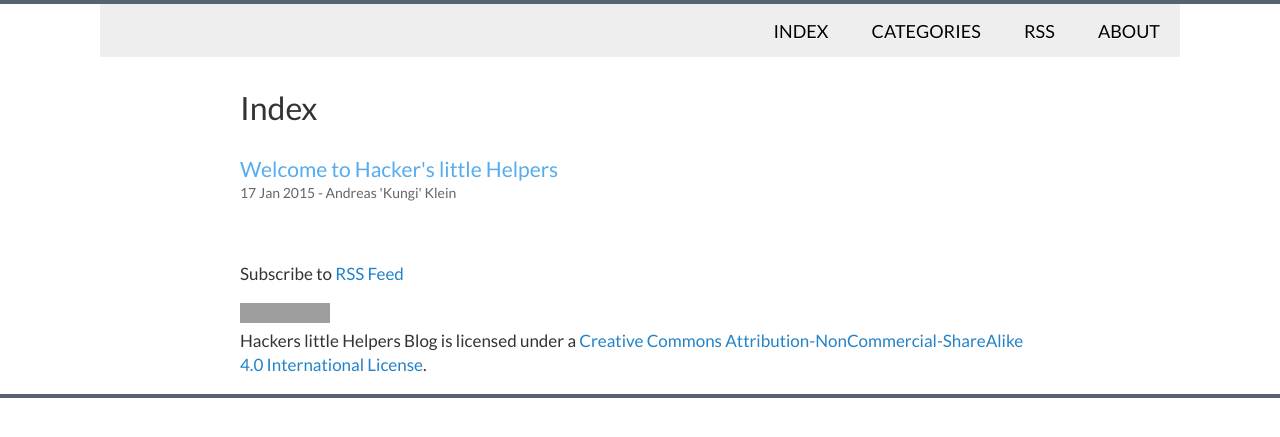
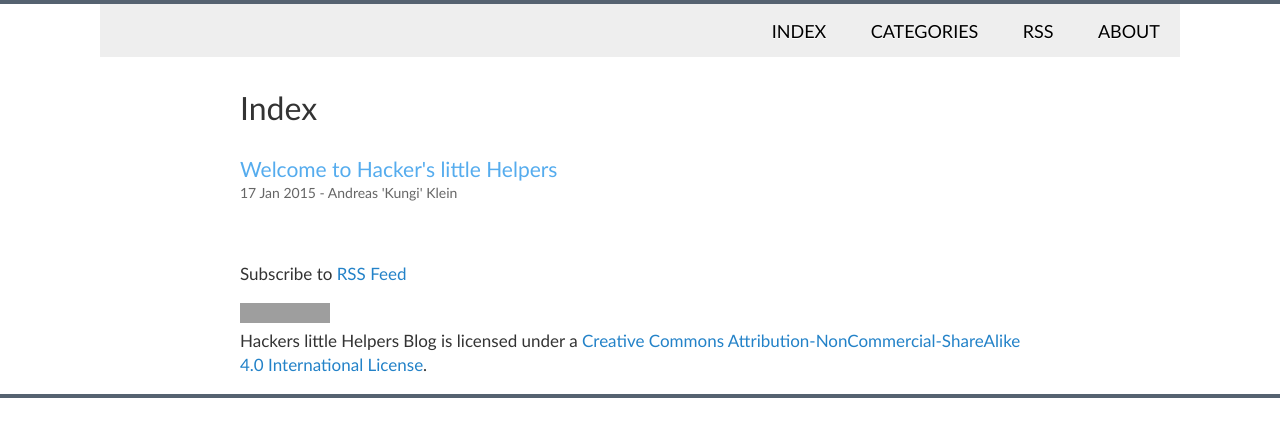
Before and after one commit to Kungi/hackers-little-helpers.com, a Jekyll site: the page built from index.html, in a window 1280 px wide. Shown: the top 437 px of the page. Built offline with Jekyll 4.4.1, drawn with Linux system fonts in a browser that asks for light colours; Markdown is read by kramdown in place of the engine named in the settings; grey boxes are pictures that could not be loaded.

Commit message:
removing googleapis-dependency

```diff
--- a/_includes/head.html
+++ b/_includes/head.html
@@ -10,5 +10,5 @@
 <meta name="viewport" content="width=device-width, initial-scale=1.0" />
 <link rel="stylesheet" href="/css/base.min.css" type="text/css" />
 <link rel="stylesheet" href="/css/github.min.css" type="text/css" />
-<link href='http://fonts.googleapis.com/css?family=Lato' rel='stylesheet' type='text/css'>
+<link rel="stylesheet" href="/css/font.css" type="text/css" />
 <link rel="alternate" type="application/rss+xml" title="RSS" href="/feed.articles.xml">
--- /dev/null
+++ b/css/font.css
@@ -0,0 +1,6 @@
+@font-face {
+  font-family: 'Lato';
+  font-style: normal;
+  font-weight: 400;
+  src: local('Lato Regular'), local('Lato-Regular'), url(/fonts/Lato-Regular.ttf) format('truetype');
+}
```
Also changed, not shown: fonts/Lato-Regular.ttf (added).
